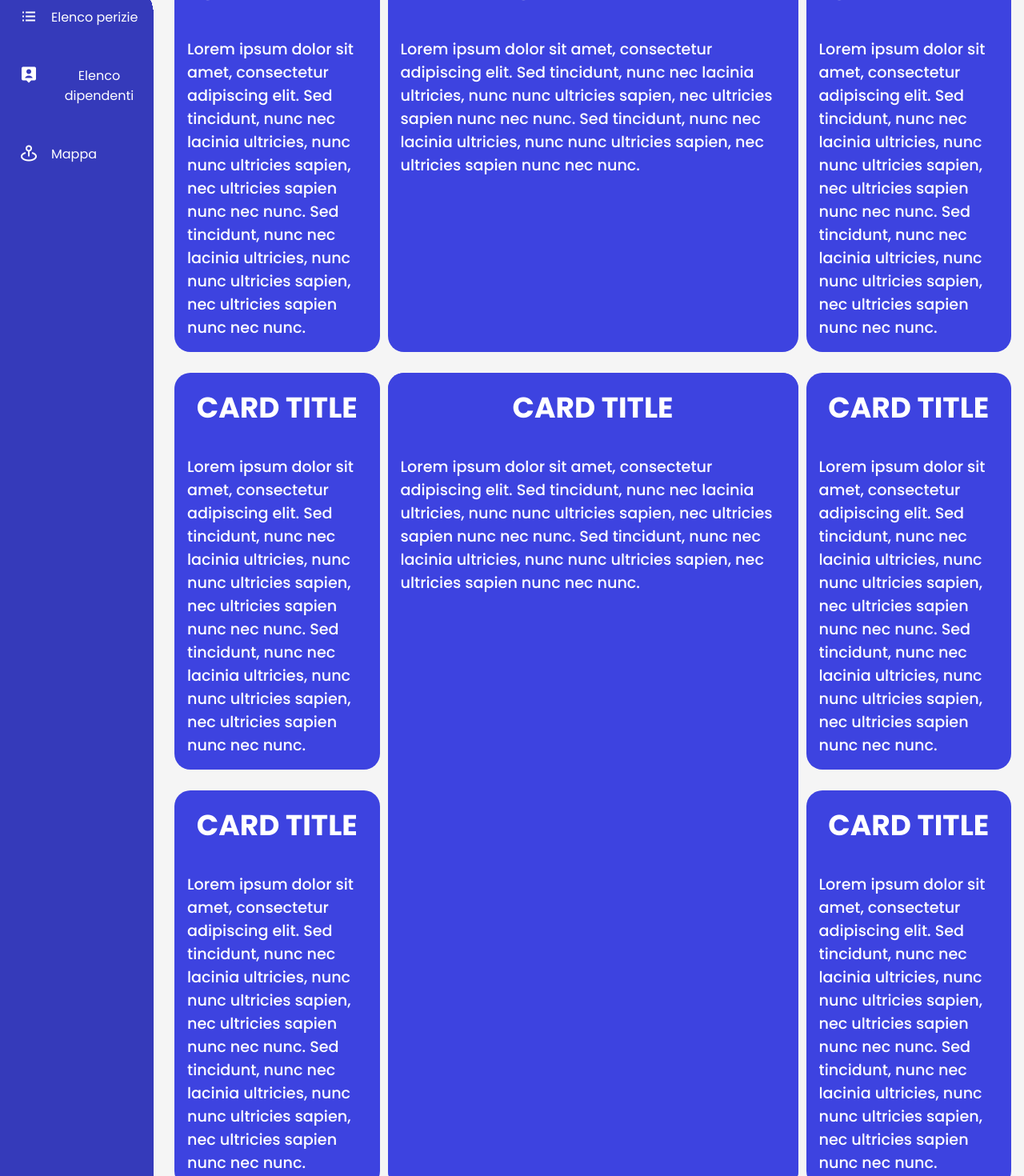
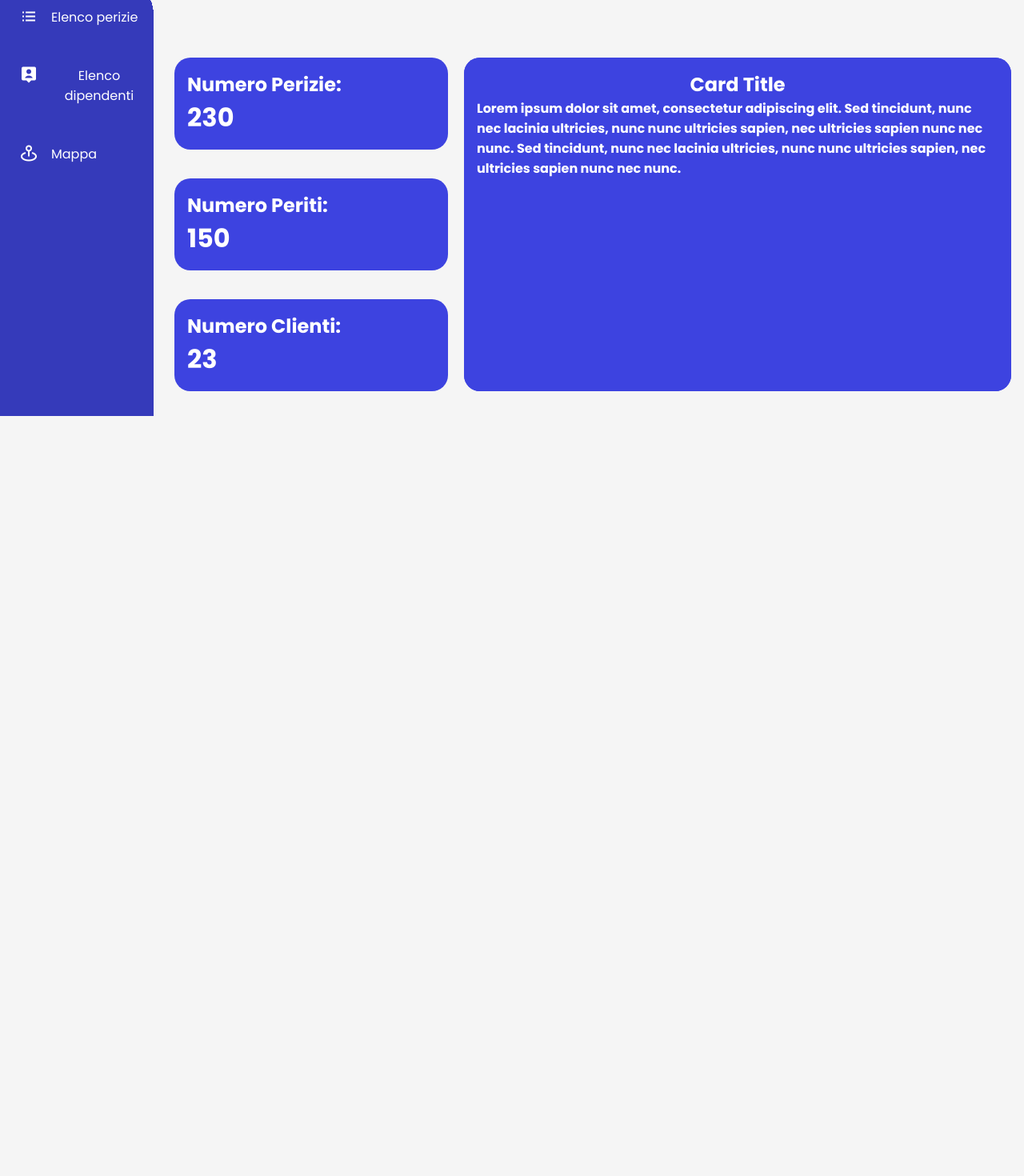
Before and after one commit to migoriA/Rilievi-e-Perizie, an Angular app in the folder Admin/: page /home/dashboard in a window 1280 px wide. Shown: the part 280-1750 px from the top of the page at 80% size. After the commit the page ends 800 px from the top, so only its background shows below. Built offline with nearby package versions, Linux system fonts and the light colour scheme.

Commit message:
Modified the hame page graphics

```diff
--- a/Admin/src/app/components/home-cards/home-cards.component.html
+++ b/Admin/src/app/components/home-cards/home-cards.component.html
@@ -2,99 +2,31 @@
   <div class="card-container">
     <div class="card">
       <div class="title">
-        <h2>Card Title</h2>
+        <h2>Numero perizie: </h2>
       </div>
       <div class="content">
         <p>
-          Lorem ipsum dolor sit amet, consectetur adipiscing elit. Sed
-          tincidunt, nunc nec lacinia ultricies, nunc nunc ultricies
-          sapien, nec ultricies sapien nunc nec nunc. Sed tincidunt, nunc
-          nec lacinia ultricies, nunc nunc ultricies sapien, nec ultricies
-          sapien nunc nec nunc.
+          230
         </p>
       </div>
     </div>
     <div class="card">
       <div class="title">
-        <h2>Card Title</h2>
+        <h2>Numero periti: </h2>
       </div>
       <div class="content">
         <p>
-          Lorem ipsum dolor sit amet, consectetur adipiscing elit. Sed
-          tincidunt, nunc nec lacinia ultricies, nunc nunc ultricies
-          sapien, nec ultricies sapien nunc nec nunc. Sed tincidunt, nunc
-          nec lacinia ultricies, nunc nunc ultricies sapien, nec ultricies
-          sapien nunc nec nunc.
+          150
         </p>
       </div>
     </div>
     <div class="card">
       <div class="title">
-        <h2>Card Title</h2>
+        <h2>Numero clienti: </h2>
       </div>
       <div class="content">
         <p>
-          Lorem ipsum dolor sit amet, consectetur adipiscing elit. Sed
-          tincidunt, nunc nec lacinia ultricies, nunc nunc ultricies
-          sapien, nec ultricies sapien nunc nec nunc. Sed tincidunt, nunc
-          nec lacinia ultricies, nunc nunc ultricies sapien, nec ultricies
-          sapien nunc nec nunc.
-        </p>
-      </div>
-    </div>
-    <div class="card">
-      <div class="title">
-        <h2>Card Title</h2>
-      </div>
-      <div class="content">
-        <p>
-          Lorem ipsum dolor sit amet, consectetur adipiscing elit. Sed
-          tincidunt, nunc nec lacinia ultricies, nunc nunc ultricies
-          sapien, nec ultricies sapien nunc nec nunc. Sed tincidunt, nunc
-          nec lacinia ultricies, nunc nunc ultricies sapien, nec ultricies
-          sapien nunc nec nunc.
-        </p>
-      </div>
-    </div>
-    <div class="card">
-      <div class="title">
-        <h2>Card Title</h2>
-      </div>
-      <div class="content">
-        <p>
-          Lorem ipsum dolor sit amet, consectetur adipiscing elit. Sed
-          tincidunt, nunc nec lacinia ultricies, nunc nunc ultricies
-          sapien, nec ultricies sapien nunc nec nunc. Sed tincidunt, nunc
-          nec lacinia ultricies, nunc nunc ultricies sapien, nec ultricies
-          sapien nunc nec nunc.
-        </p>
-      </div>
-    </div>
-    <div class="card">
-      <div class="title">
-        <h2>Card Title</h2>
-      </div>
-      <div class="content">
-        <p>
-          Lorem ipsum dolor sit amet, consectetur adipiscing elit. Sed
-          tincidunt, nunc nec lacinia ultricies, nunc nunc ultricies
-          sapien, nec ultricies sapien nunc nec nunc. Sed tincidunt, nunc
-          nec lacinia ultricies, nunc nunc ultricies sapien, nec ultricies
-          sapien nunc nec nunc.
-        </p>
-      </div>
-    </div>
-    <div class="card">
-      <div class="title">
-        <h2>Card Title</h2>
-      </div>
-      <div class="content">
-        <p>
-          Lorem ipsum dolor sit amet, consectetur adipiscing elit. Sed
-          tincidunt, nunc nec lacinia ultricies, nunc nunc ultricies
-          sapien, nec ultricies sapien nunc nec nunc. Sed tincidunt, nunc
-          nec lacinia ultricies, nunc nunc ultricies sapien, nec ultricies
-          sapien nunc nec nunc.
+          23
         </p>
       </div>
     </div>
--- a/Admin/src/app/components/home-cards/home-cards.component.scss
+++ b/Admin/src/app/components/home-cards/home-cards.component.scss
@@ -1,20 +1,25 @@
+:host{
+  height: 100%;
+}
+
 .container{
   display: flex;
   width: 100%;
+  height: 50%;
   flex-grow: 1;
-  margin-top: 7rem;
+  margin-top: 15rem;
   padding-left: 1rem;
   padding-right: 1rem;
   //border: 1px solid #000;
   .card-container{
     display: grid;
     width: 100%;
-    grid-template-columns: 1fr 2fr 1fr;
+    grid-template-columns: 0.5fr 1fr;
     grid-template-rows: repeat(3, 1fr);
-    grid-column-gap: 10px;
-    grid-row-gap: 10px;
+    grid-column-gap: 20px;
+    grid-row-gap: 20px;
     .parent{
-      grid-area: 2 / 2 / 4 / 3;
+      grid-area: 1 / 2 / 4 / 3;
       border-radius: 20px;
       background-color: rgb(61, 67, 224);
       padding: 0;
@@ -27,6 +32,12 @@
         height: 100%;
         width: 100%;
         margin-top: 0;
+        .title{
+          justify-content: center;
+        }
+        .content{
+          font-size: 1rem;
+        }
       }
     }
     .card{
@@ -35,24 +46,26 @@
       background-color: rgb(61, 67, 224);
       .title{
         display: flex;
-        justify-content: center;
+        justify-content: start;
         align-items: center;
-        font-size: 1.5rem;
-        font-weight: 700;
+        font-size: 1rem;
+        font-weight: 200 !important;
         color: #fff;
         padding: 1rem;
+        padding-bottom: 0;
         border-top-left-radius: 20px;
         border-top-right-radius: 20px;
-        text-transform: uppercase;
+        text-transform: capitalize;
       }
       .content{
         display: flex;
         flex-direction: column;
         padding: 1rem;
+        padding-top: 0;
         gap: 1rem;
         color: #fff;
-        font-size: 1.2rem;
-        font-weight: 500;
+        font-size: 2rem;
+        font-weight: bolder;
       }
       &:hover{
         background-color: rgb(53, 57, 186);
```
